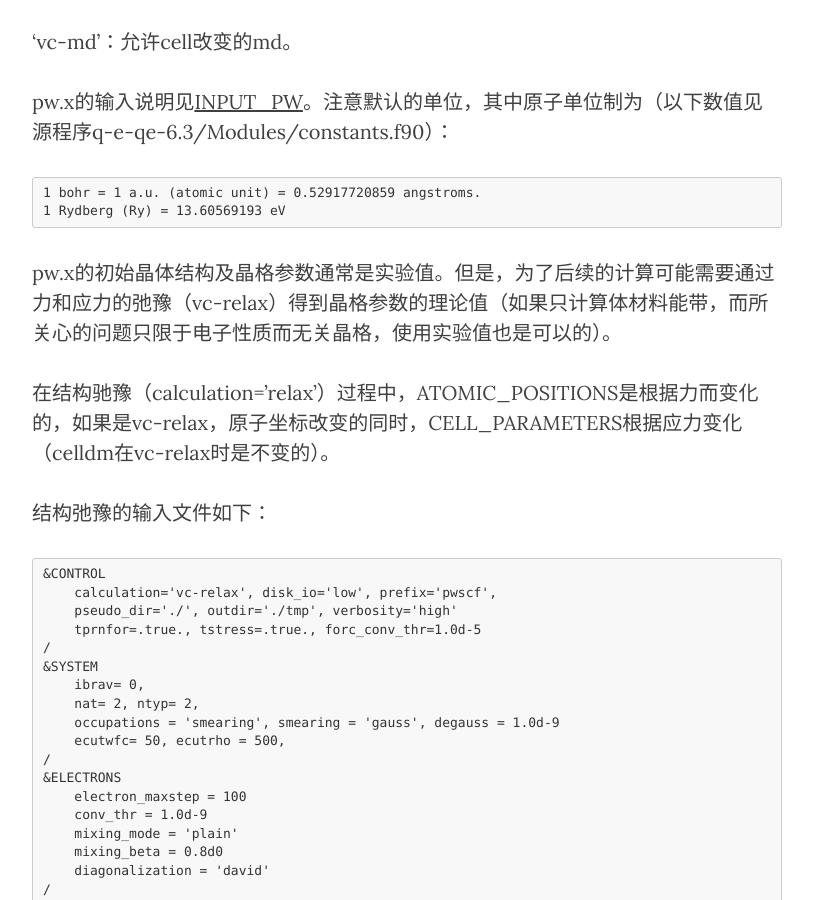
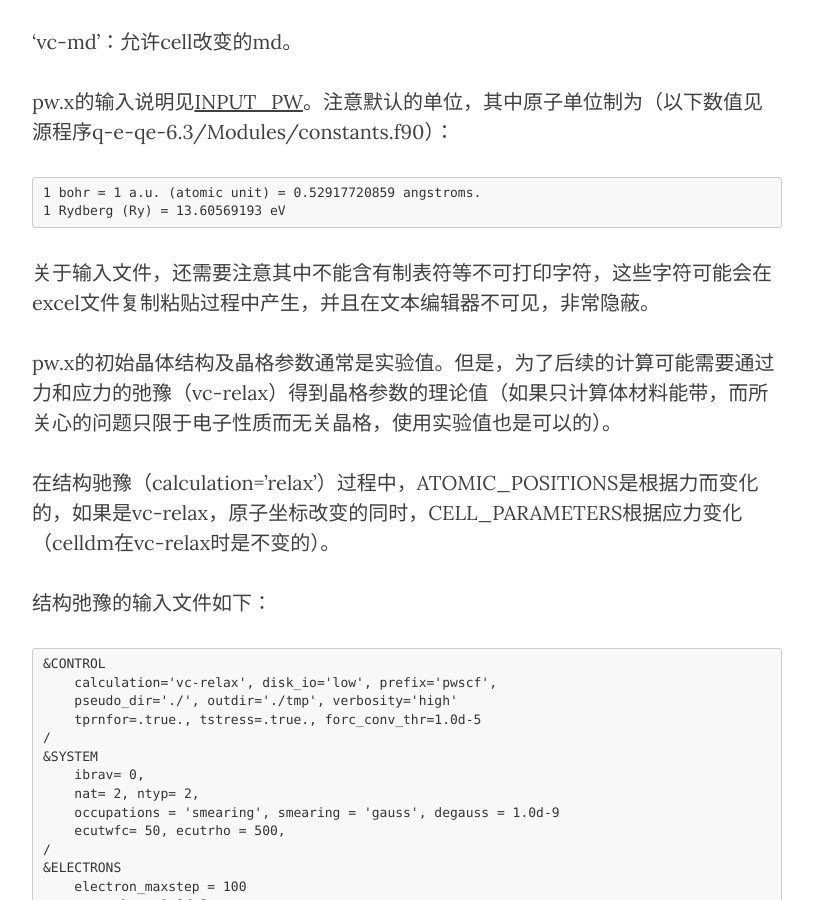
Before and after one commit to yyyu200/DFTbook, a Jekyll site: the page built from _posts/2019-04-01-HandsOn.md, in a window 1280 px wide and 900 px high, scrolled down 7989 px. Shown: the whole window, without its empty margins (233-1046 px from the left). Built offline with Jekyll 4.4.1, drawn with Linux system fonts in a browser that asks for light colours; nearby versions of some CDN libraries; formulas are drawn with MathJax 3; comment, search, counter and statistics services are not loaded.

Commit message:
modify at tx

````diff
--- a/_posts/2019-04-01-HandsOn.md
+++ b/_posts/2019-04-01-HandsOn.md
@@ -173,6 +173,8 @@ pw.x的输入说明见[INPUT_PW](https://www.quantum-espresso.org/Doc/INPUT_PW.h
 1 bohr = 1 a.u. (atomic unit) = 0.52917720859 angstroms.
 1 Rydberg (Ry) = 13.60569193 eV
 ```
+
+关于输入文件，还需要注意其中不能含有制表符等不可打印字符，这些字符可能会在excel文件复制粘贴过程中产生，并且在文本编辑器不可见，非常隐蔽。
 
 pw.x的初始晶体结构及晶格参数通常是实验值。但是，为了后续的计算可能需要通过力和应力的弛豫（vc-relax）得到晶格参数的理论值（如果只计算体材料能带，而所关心的问题只限于电子性质而无关晶格，使用实验值也是可以的）。
 
````
